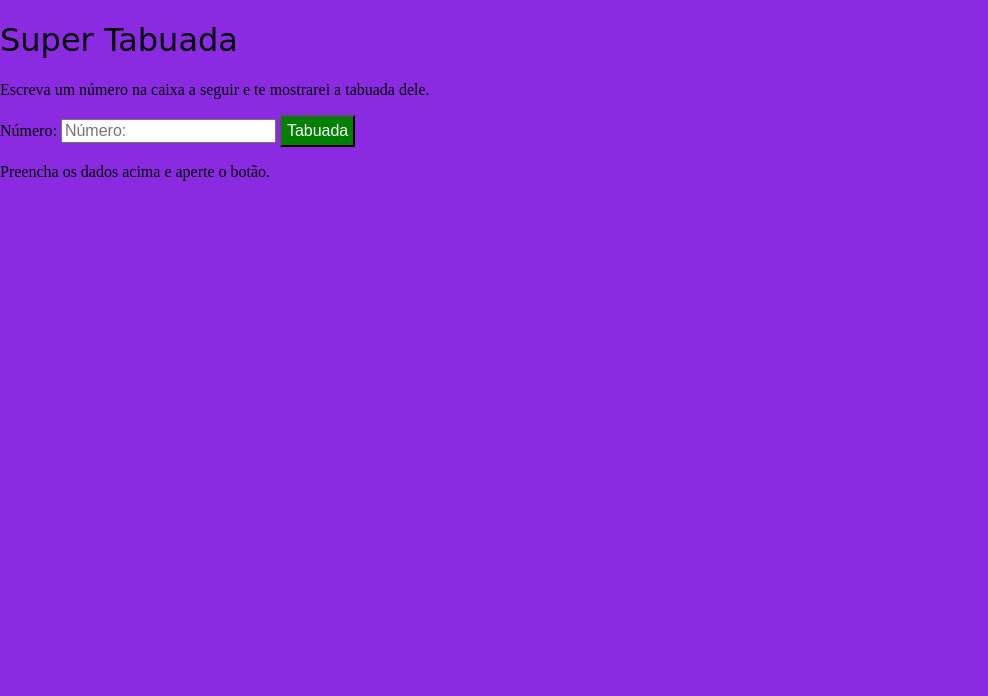
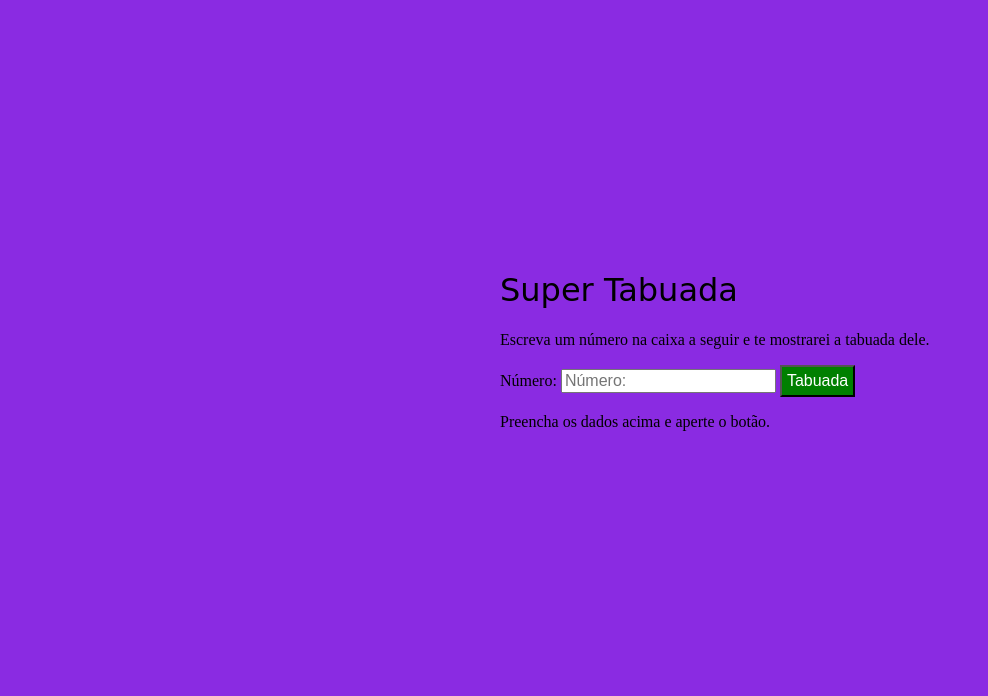
Before and after one commit to TheSplash526/Mobile, a PHP site: page /tabuada/index.html in a window 1280 px wide. Shown: the top 696 px of the page, without its empty margins (0-988 px from the left). Run offline with PHP 8.4, Linux system fonts and the light colour scheme.

Commit message:
Update style.css

```diff
--- a/tabuada/style.css
+++ b/tabuada/style.css
@@ -3,6 +3,8 @@ body {
     background-color: blueviolet;
     height: auto;
     width: auto;
+    padding: 250px;
+    padding-left: 500px;
 }
 
 @import url(https://fonts.googleapis.com/css?family=Pacifico&display=swap&#39")
```
